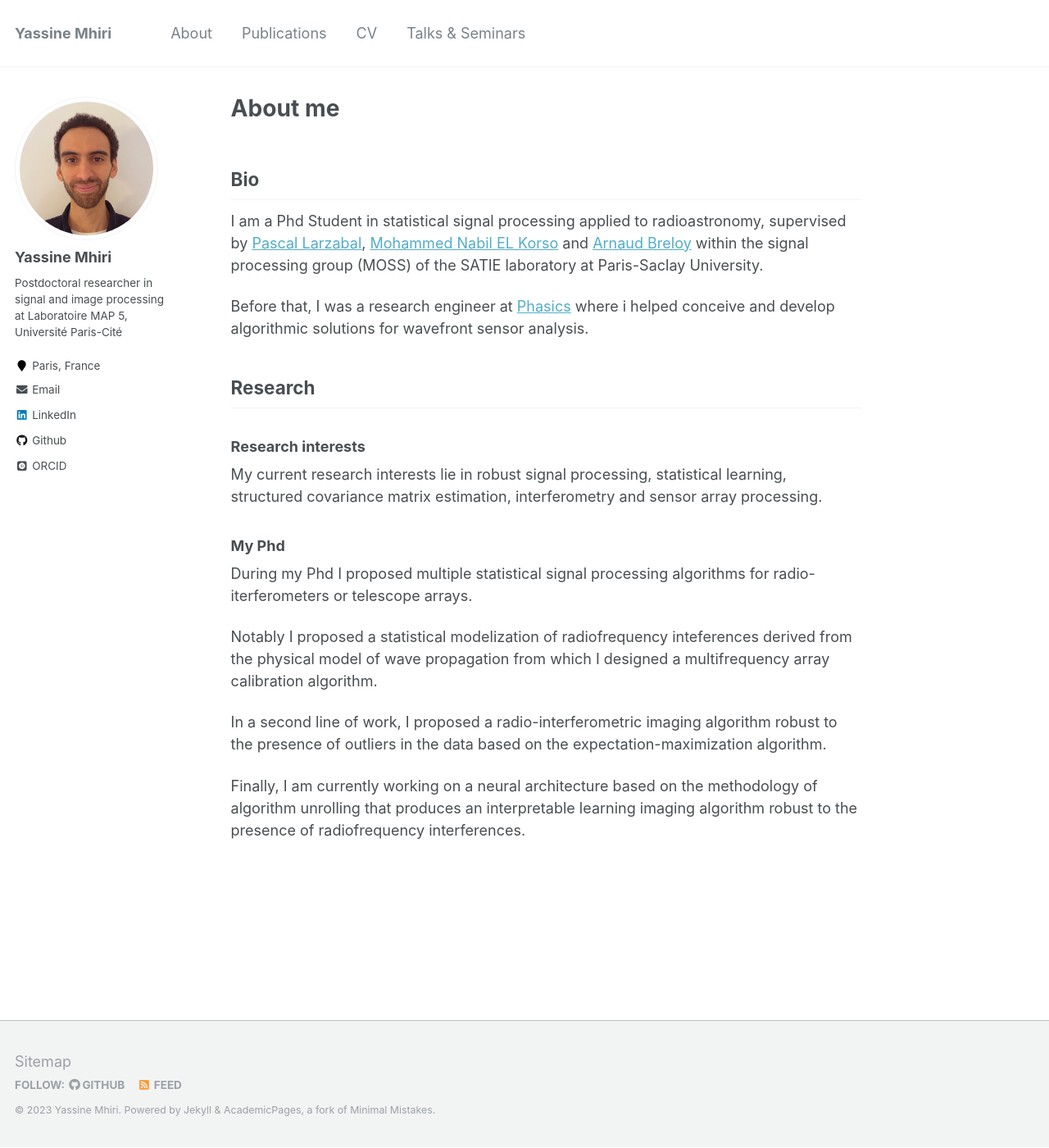
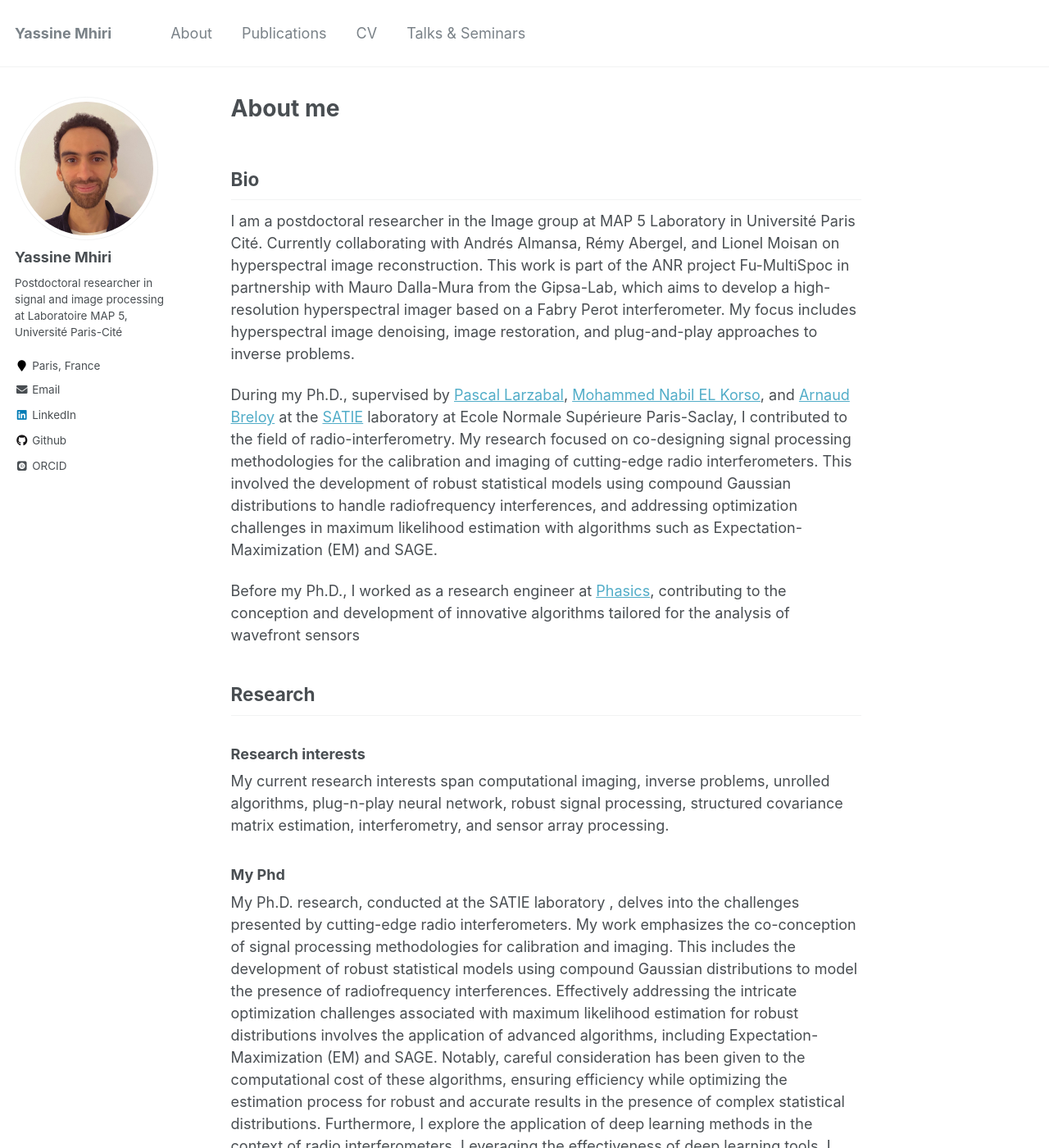
Before and after one commit to y-mhiri/y-mhiri.github.io, a Jekyll site: the page built from _pages/about.md, in a window 1280 px wide and 1400 px high. Shown: the whole window at 82% size. Built offline with Jekyll 4.4.1, drawn with Linux system fonts in a browser that asks for light colours; some web fonts are replaced; some of the changed text lies outside the part shown.

Commit message:
updated description

```diff
--- a/_pages/about.md
+++ b/_pages/about.md
@@ -9,28 +9,27 @@ redirect_from:
 ---
 
 ## Bio
-I am a Phd Student in statistical signal processing applied to radioastronomy, supervised by
-[Pascal Larzabal](https://scholar.google.com/citations?hl=fr&user=aNwgKEEAAAAJ&view_op=list_works&sortby=pubdate), [Mohammed Nabil EL Korso](https://sites.google.com/site/nabkorso/) and [Arnaud Breloy](https://abreloy.github.io/)
-within the signal processing group (MOSS) of the SATIE laboratory at Paris-Saclay University.
 
-Before that, I was a research engineer at [Phasics](https://www.phasics.com/en/) where i helped conceive and develop algorithmic solutions for wavefront sensor analysis.
+I am a postdoctoral researcher in the Image group at MAP 5 Laboratory in Université Paris Cité. Currently collaborating with Andrés Almansa, Rémy Abergel, and Lionel Moisan on hyperspectral image reconstruction. This work is part of the ANR project Fu-MultiSpoc in partnership with Mauro Dalla-Mura from the Gipsa-Lab, which aims to develop a high-resolution hyperspectral imager based on a Fabry Perot interferometer. My focus includes hyperspectral image denoising, image restoration, and plug-and-play approaches to inverse problems.
+
+During my Ph.D., supervised by [Pascal Larzabal](https://scholar.google.com/citations?hl=fr&user=aNwgKEEAAAAJ&view_op=list_works&sortby=pubdate), [Mohammed Nabil EL Korso](https://sites.google.com/site/nabkorso/), and [Arnaud Breloy](https://abreloy.github.io/) at the [SATIE](https://satie.ens-paris-saclay.fr/fr/methodes-et-outils-pour-les-signaux-et-systemes) laboratory at Ecole Normale Supérieure Paris-Saclay, I contributed to the field of radio-interferometry. My research focused on co-designing signal processing methodologies for the calibration and imaging of cutting-edge radio interferometers. This involved the development of robust statistical models using compound Gaussian distributions to handle radiofrequency interferences, and addressing optimization challenges in maximum likelihood estimation with algorithms such as Expectation-Maximization (EM) and SAGE.
+
+Before my Ph.D., I worked as a research engineer at [Phasics](https://www.phasics.com/en/), contributing to the conception and development of innovative algorithms tailored for the analysis of wavefront sensors
 
 ## Research
 
 ### Research interests
-My current research interests lie in robust signal processing, statistical learning, structured covariance matrix estimation, interferometry and sensor array processing.
+My current research interests span computational imaging, inverse problems, unrolled algorithms, plug-n-play neural network, robust signal processing, structured covariance matrix estimation, interferometry, and sensor array processing.
 
 ### My Phd
-During my Phd I proposed multiple statistical signal processing algorithms for radio-iterferometers or telescope arrays.
 
-Notably I proposed a statistical modelization of radiofrequency inteferences derived from the physical
-model of wave propagation from which I designed a multifrequency array calibration algorithm.
+My Ph.D. research, conducted at the SATIE laboratory , delves into the challenges presented by cutting-edge radio interferometers. My work emphasizes the co-conception of signal processing methodologies for calibration and imaging. This includes the development of robust statistical models using compound Gaussian distributions to model the presence of radiofrequency interferences.
+Effectively addressing the intricate optimization challenges associated with maximum likelihood estimation for robust distributions involves the application of advanced algorithms, including Expectation-Maximization (EM) and SAGE. Notably, careful consideration has been given to the computational cost of these algorithms, ensuring efficiency while optimizing the estimation process for robust and accurate results in the presence of complex statistical distributions.
+Furthermore, I explore the application of deep learning methods in the context of radio interferometers. Leveraging the effectiveness of deep learning tools, I propose an informed neural network architecture derived from robust statistical models. This architecture aims to achieve robustness to data interferences through supervised learning in the realm of radio interferometric imaging.
+Supervised by Pascal Larzabal, co-supervised by Mohammed Nabil El Korso and Arnaud Breloy, and supported by a doctoral contract from the University Paris-Saclay, my research has resulted in meaningful contributions, including the publication of two journal papers [J1]()[J2]() and four conference papers [C1]()[C2]()[C3]()[C4]().
 
-In a second line of work, I proposed a radio-interferometric imaging algorithm robust to the presence
-of outliers in the data based on the expectation-maximization algorithm.
 
-Finally, I am currently working on a neural architecture based on the methodology of algorithm unrolling
-that produces an interpretable learning imaging algorithm robust to the presence of radiofrequency interferences.
+
 
 <!-- ## News
 **2022/05** - Accepted paper for publication in *Elsevier Signal Processing* [download paper here](https://www.sciencedirect.com/science/article/pii/S0165168422001530)
```
